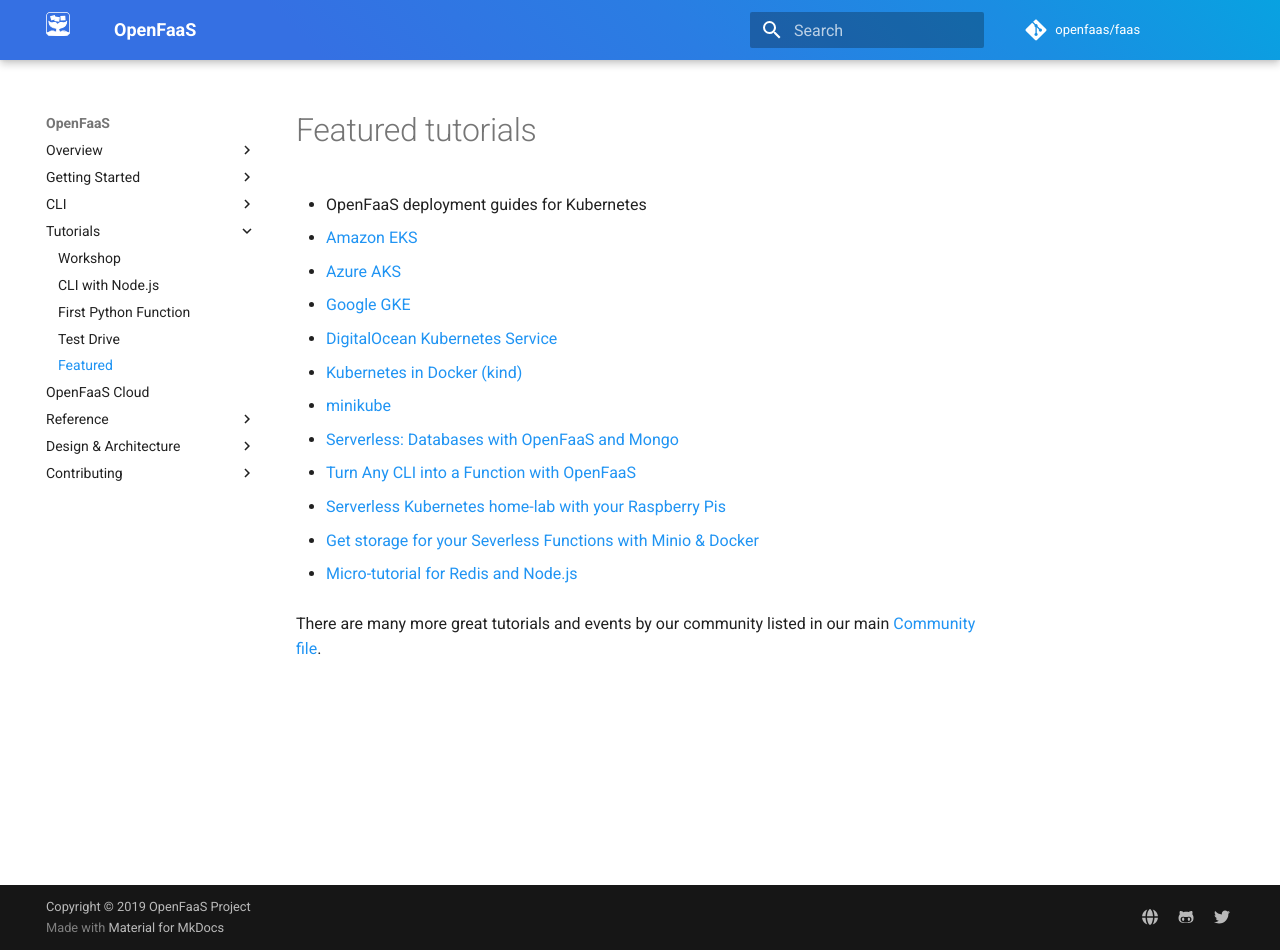
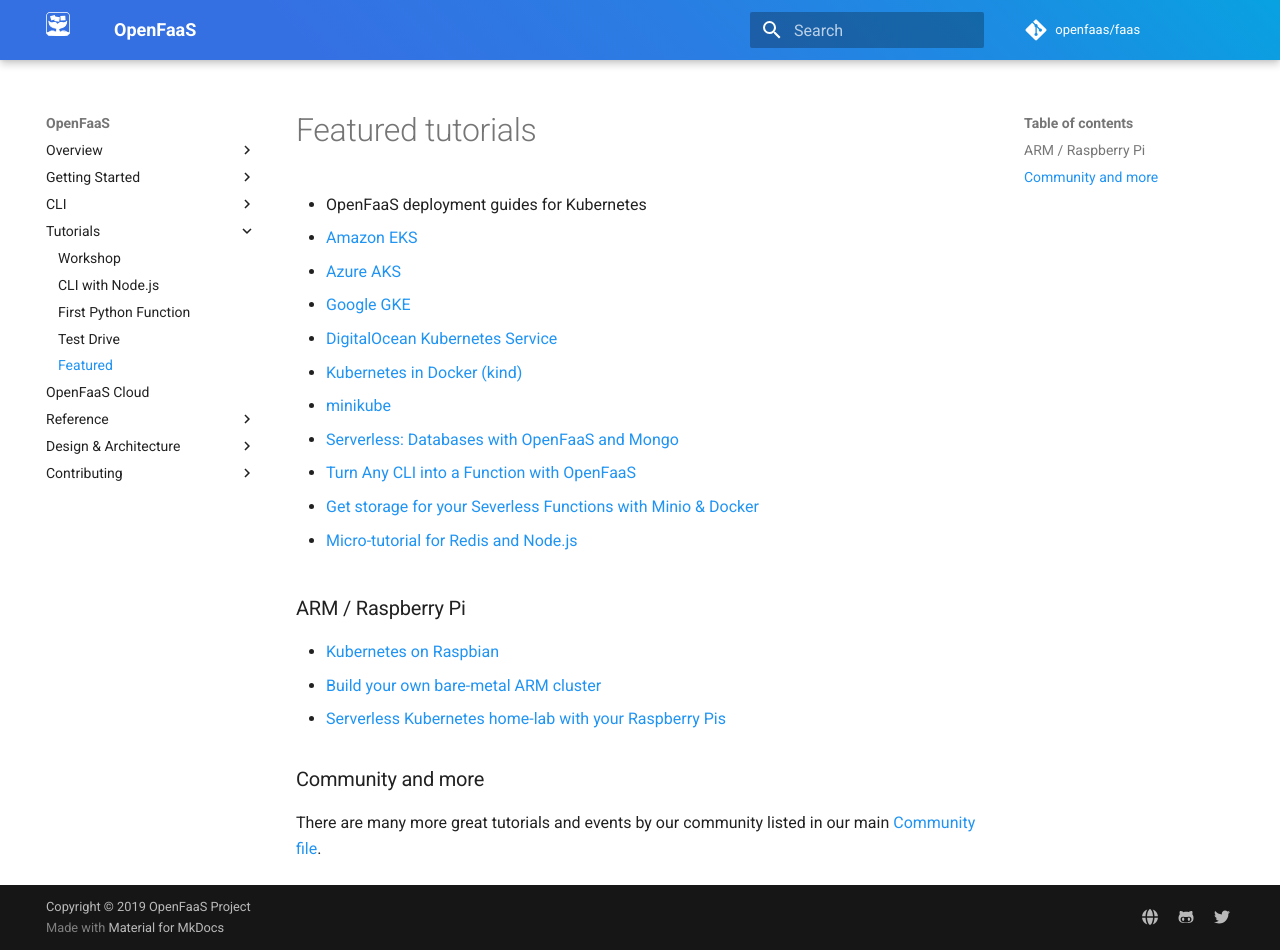
Before and after one commit to openfaas/docs, an MkDocs documentation site: the page built from docs/tutorials/featured.md, in a window 1280 px wide and 950 px high. Built offline with MkDocs 1.6.1 and Material for MkDocs 9.7.7, drawn with Linux system fonts in a browser that asks for light colours; comment, search, counter and statistics services are not loaded.

Commit message:
Break out ARM section for blogs and add new guide
Signed-off-by: Alex Ellis (VMware) <alexellis2@gmail.com>

```diff
--- a/docs/tutorials/featured.md
+++ b/docs/tutorials/featured.md
@@ -12,10 +12,16 @@
 
 * [Turn Any CLI into a Function with OpenFaaS](https://blog.alexellis.io/cli-functions-with-openfaas/)
 
-* [Serverless Kubernetes home-lab with your Raspberry Pis](https://blog.alexellis.io/serverless-kubernetes-on-raspberry-pi/)
-
 * [Get storage for your Severless Functions with Minio & Docker](https://blog.alexellis.io/openfaas-storage-for-your-functions/)
 
 * [Micro-tutorial for Redis and Node.js](https://gist.github.com/alexellis/e05a7b573ae22b209f0214d5766ff07e)
 
+### ARM / Raspberry Pi
+
+* [Kubernetes on Raspbian](https://github.com/alexellis/k8s-on-raspbian)
+* [Build your own bare-metal ARM cluster](https://blog.alexellis.io/build-your-own-bare-metal-arm-cluster/)
+* [Serverless Kubernetes home-lab with your Raspberry Pis](https://blog.alexellis.io/serverless-kubernetes-on-raspberry-pi/)
+
+### Community and more
+
 There are many more great tutorials and events by our community listed in our main [Community file](https://github.com/openfaas/faas/blob/master/community.md).
```
